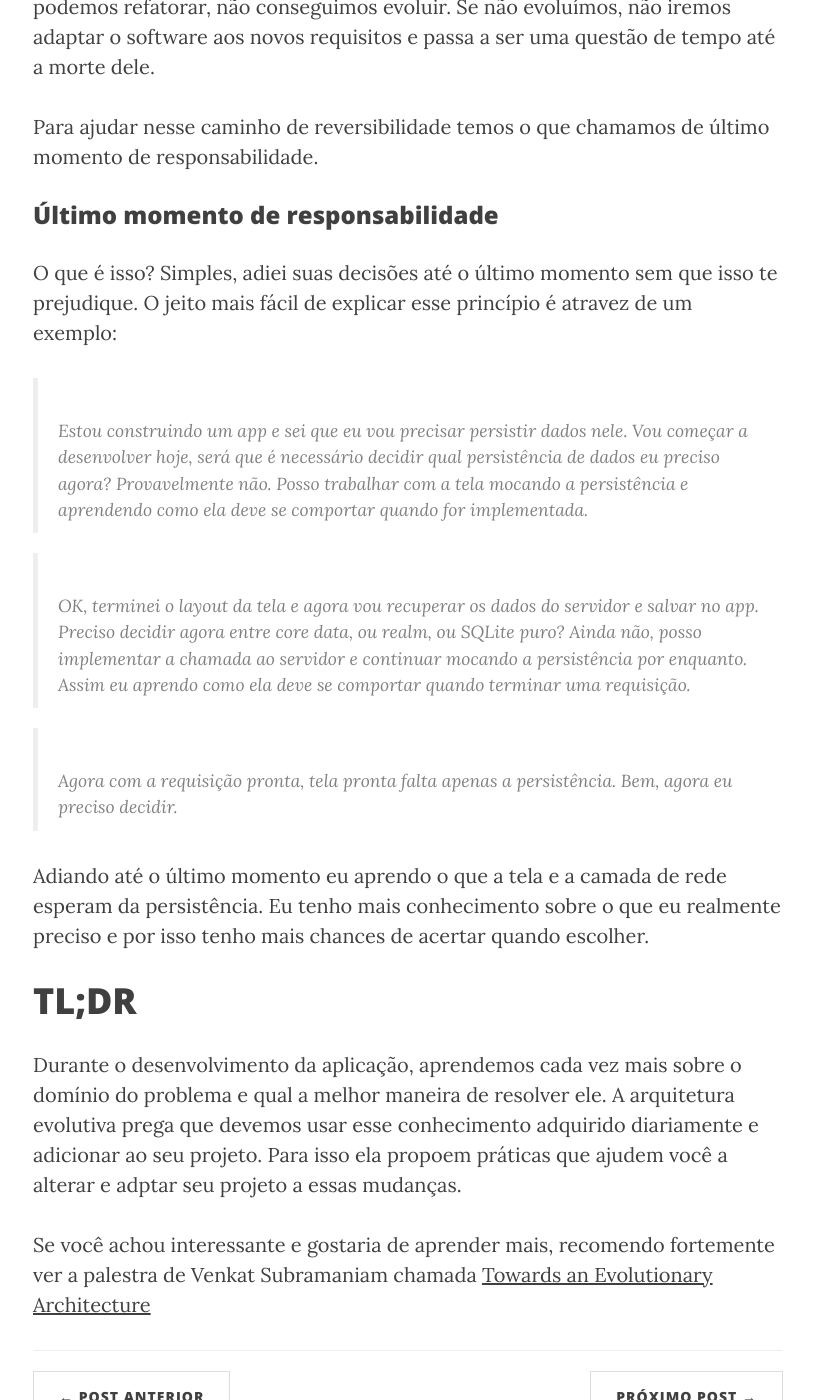
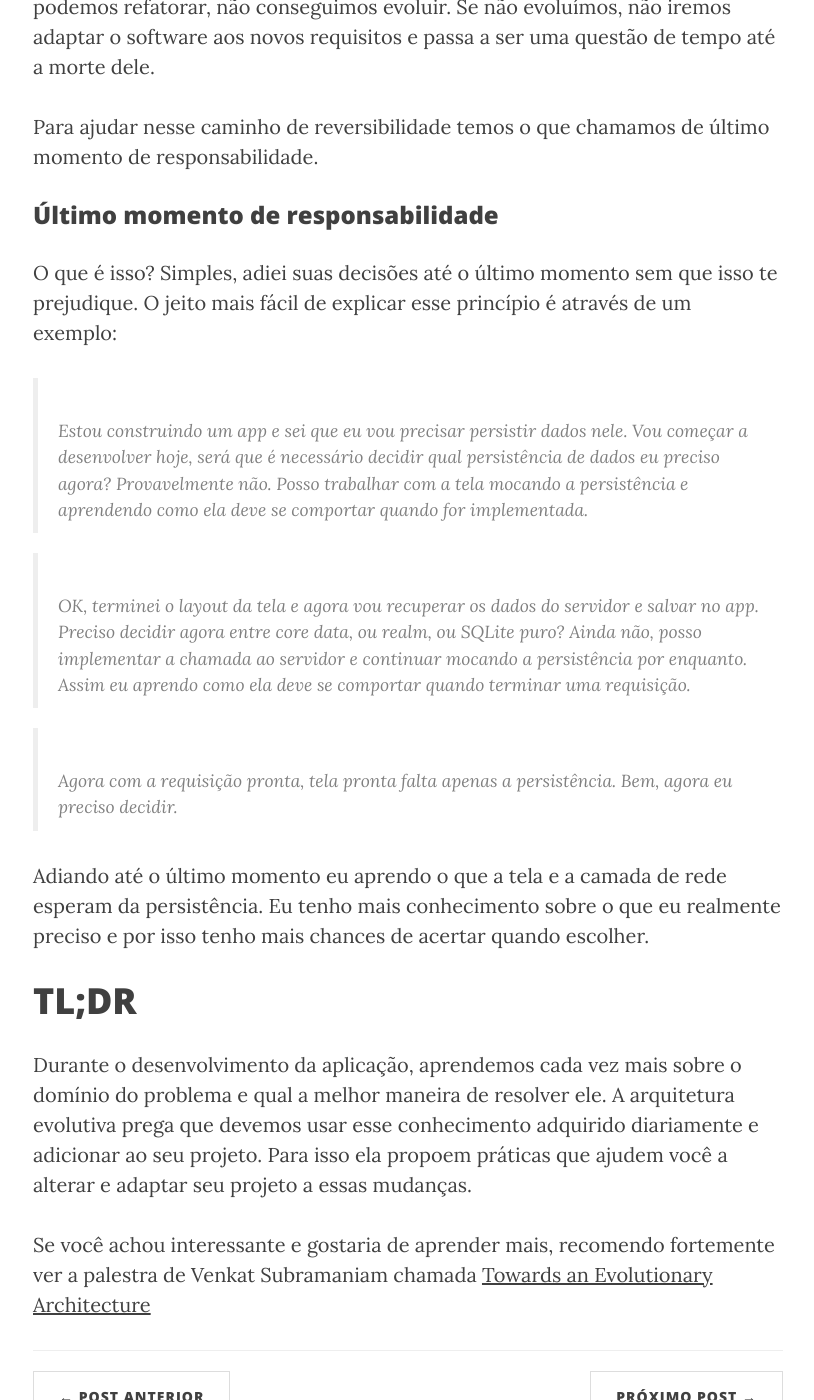
Before and after one commit to CocoaHeadsBrasil/equinociOS, a Jekyll site: the page built from _posts/2017-03-05-Introducao-a-arquitetura-evolutiva.md, in a window 1280 px wide and 1400 px high, scrolled down 3309 px. Shown: the whole window, without its empty margins (232-1046 px from the left). Built offline with Jekyll 4.4.1, drawn with Linux system fonts in a browser that asks for light colours; nearby versions of some CDN libraries; comment, search, counter and statistics services are not loaded.

Commit message:
Corrigindo pequenos erros de português

```diff
--- a/_posts/2017-03-05-Introducao-a-arquitetura-evolutiva.md
+++ b/_posts/2017-03-05-Introducao-a-arquitetura-evolutiva.md
@@ -49,7 +49,7 @@ Se o código é impossível de ser revertido, é impossível refatorar. Se não
 Para ajudar nesse caminho de reversibilidade temos o que chamamos de último momento de responsabilidade.
 
 ### Último momento de responsabilidade
-O que é isso? Simples, adiei suas decisões até o último momento sem que isso te prejudique. O jeito mais fácil de explicar esse princípio é atravez de um exemplo:
+O que é isso? Simples, adiei suas decisões até o último momento sem que isso te prejudique. O jeito mais fácil de explicar esse princípio é através de um exemplo:
 
 > Estou construindo um app e sei que eu vou precisar persistir dados nele. Vou começar a desenvolver hoje, será que é necessário decidir qual persistência de dados eu preciso agora? Provavelmente não. Posso trabalhar com a tela mocando a persistência e aprendendo como ela deve se comportar quando for implementada.
 
@@ -60,6 +60,6 @@ O que é isso? Simples, adiei suas decisões até o último momento sem que isso
 Adiando até o último momento eu aprendo o que a tela e a camada de rede esperam da persistência. Eu tenho mais conhecimento sobre o que eu realmente preciso e por isso tenho mais chances de acertar quando escolher.
 
 # TL;DR
-Durante o desenvolvimento da aplicação, aprendemos cada vez mais sobre o domínio do problema e qual a melhor maneira de resolver ele. A arquitetura evolutiva prega que devemos usar esse conhecimento adquirido diariamente e adicionar ao seu projeto. Para isso ela propoem práticas que ajudem você a alterar e adptar seu projeto a essas mudanças.
+Durante o desenvolvimento da aplicação, aprendemos cada vez mais sobre o domínio do problema e qual a melhor maneira de resolver ele. A arquitetura evolutiva prega que devemos usar esse conhecimento adquirido diariamente e adicionar ao seu projeto. Para isso ela propoem práticas que ajudem você a alterar e adaptar seu projeto a essas mudanças.
 
 Se você achou interessante e gostaria de aprender mais, recomendo fortemente ver a palestra de Venkat Subramaniam chamada [Towards an Evolutionary Architecture](https://www.youtube.com/watch?v=VEPwR4Hpi7M&t=21s)
```
